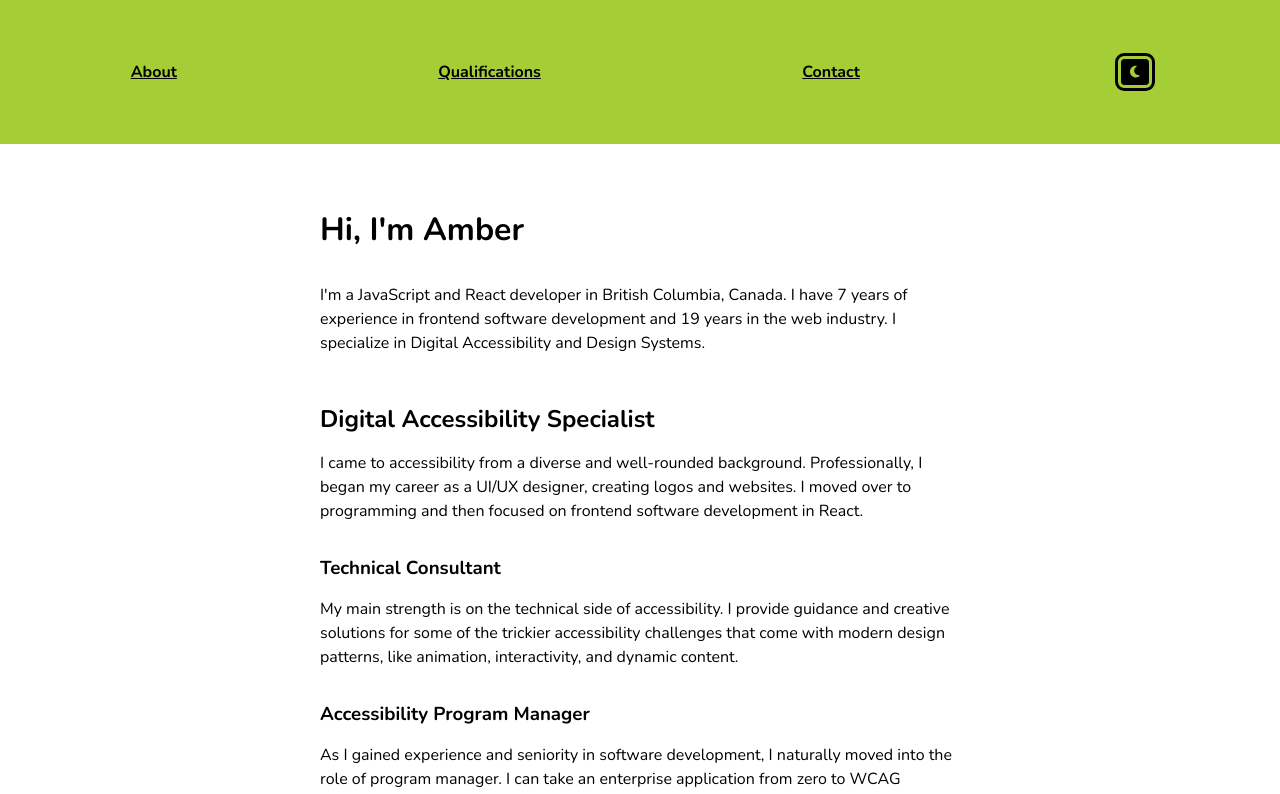
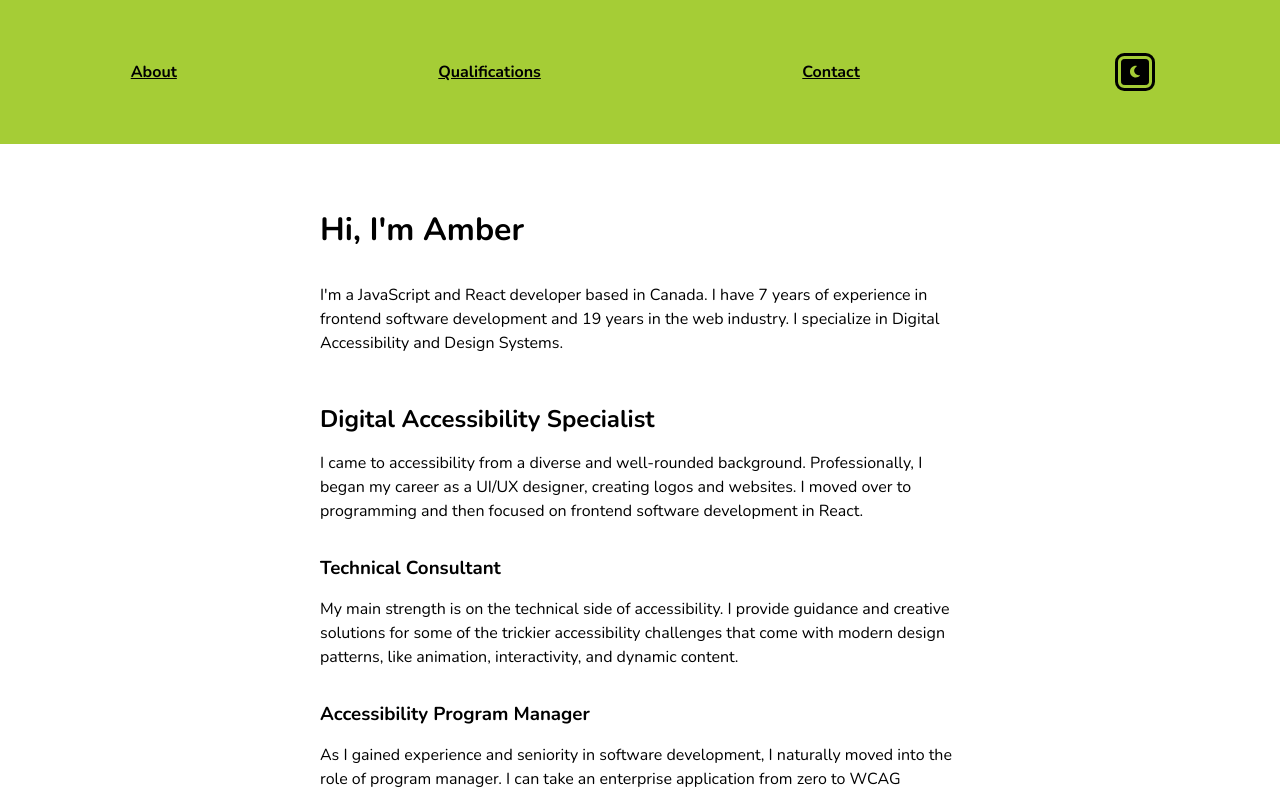
Before and after one commit to amberfrontend/website, a React (Create React App) app: page / in a window 1280 px wide. Shown: the top 794 px of the page. Built offline with nearby package versions, Linux system fonts and the light colour scheme.

Commit message:
Update location About.tsx

```diff
--- a/src/pages/About/About.tsx
+++ b/src/pages/About/About.tsx
@@ -21,8 +21,8 @@ export default function About() {
             <Block>
                 <p>
                     I'm a <strong className="Opt">JavaScript</strong> and{" "}
-                    <strong className="Opt">React</strong> developer in{" "}
-                    <strong className="Opt">British Columbia, Canada</strong>. I
+                    <strong className="Opt">React</strong> developer based in{" "}
+                    <strong className="Opt">Canada</strong>. I
                     have {`${yearsSoftware}`} years of experience in frontend
                     software development and {`${yearsWeb}`} years in the web
                     industry. I specialize in Digital Accessibility and Design
```
